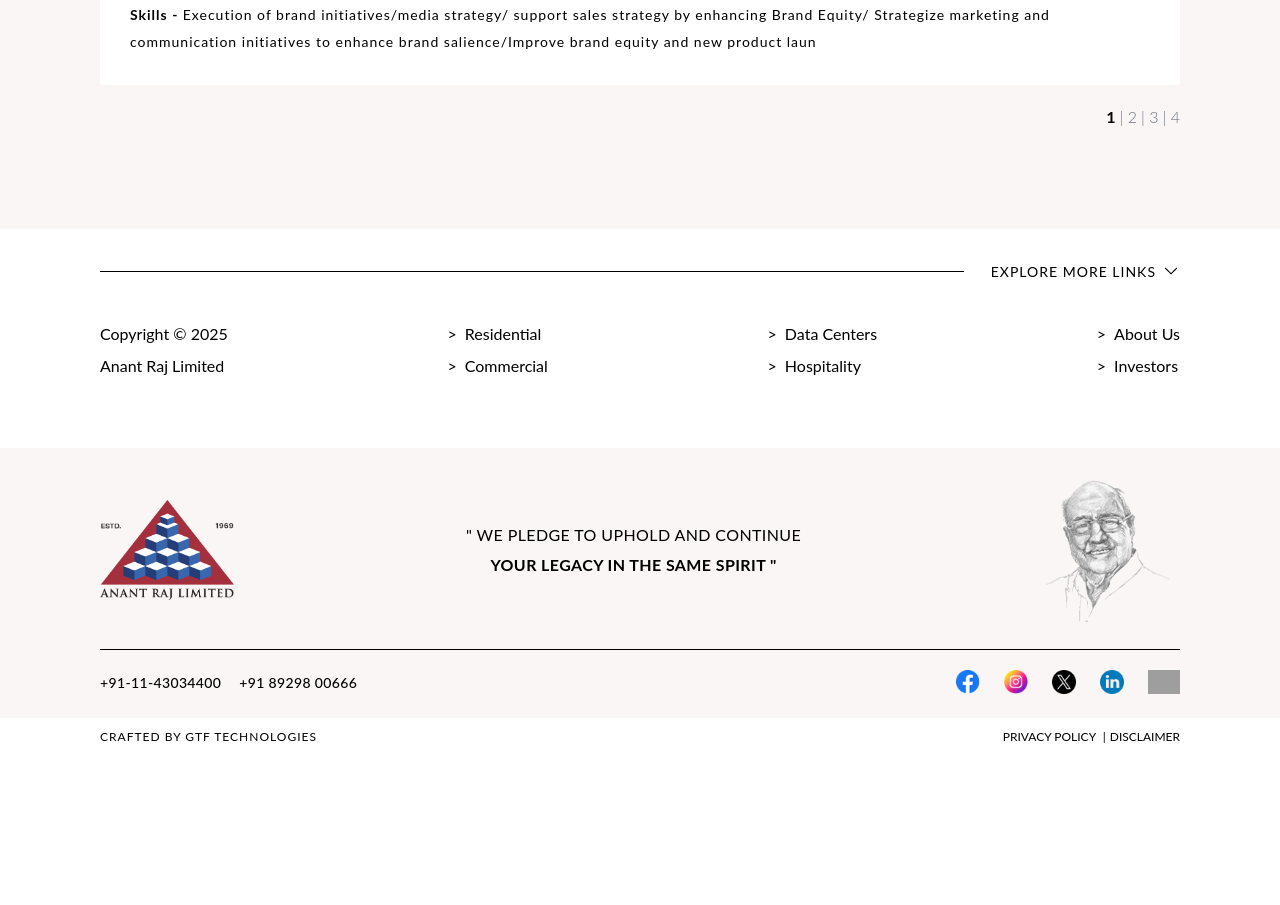
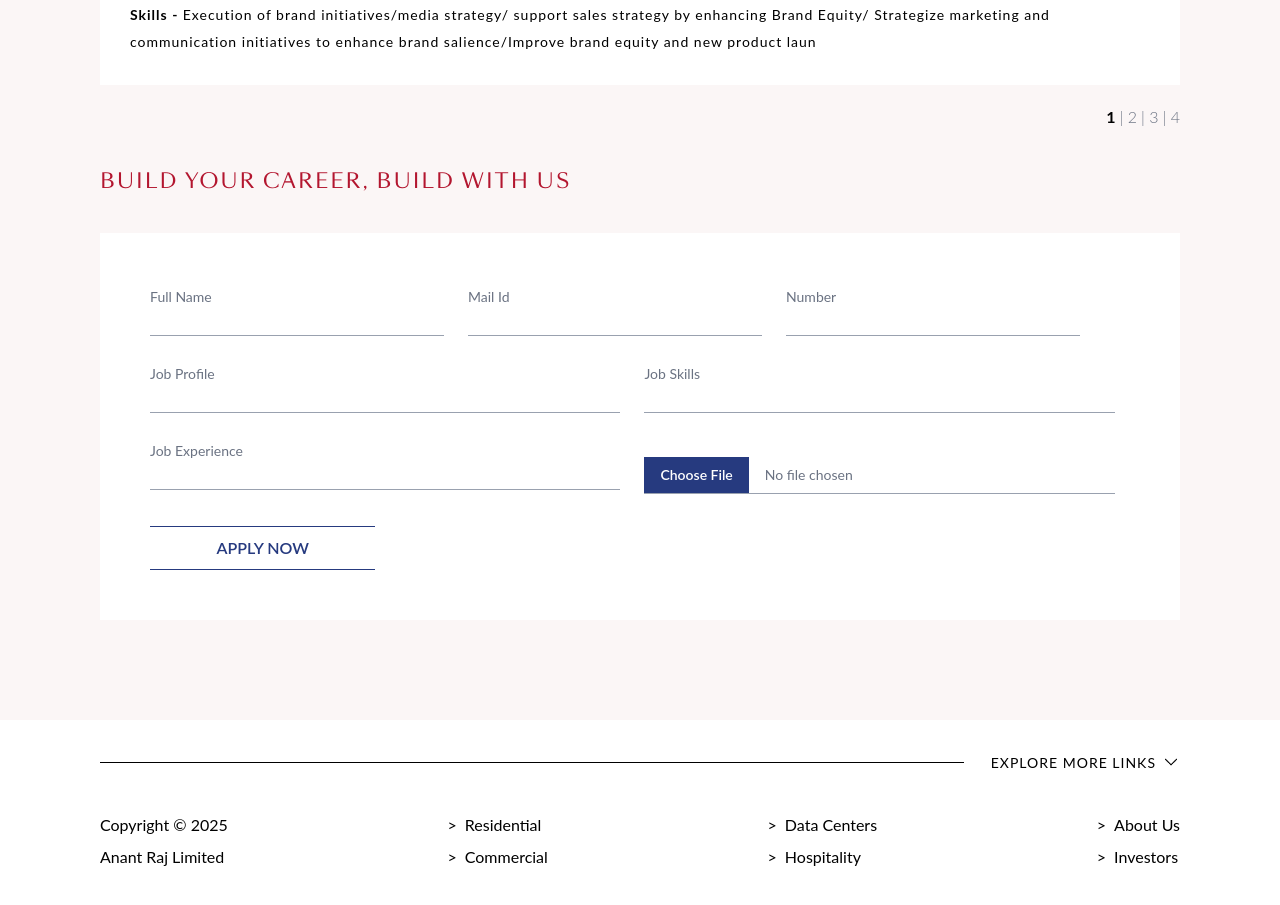
Before and after one commit to khushi-gtf53/anantraj2, a Next.js app: page /careers in a window 1280 px wide. Shown: the part 2440-3345 px from the top of the page. Before the commit the page ends 3196 px from the top, so only its background shows below. Built offline with nearby package versions, Linux system fonts and the light colour scheme; grey boxes are pictures that could not be loaded.

Commit message:
careers page done

```diff
--- a/src/components/careers/Career.jsx
+++ b/src/components/careers/Career.jsx
@@ -102,7 +102,7 @@
                     </Swiper>
                 </>
                 <JobList />
-                {/* <CareerForm /> */}
+                <CareerForm />
             </div>
         </div>
     )
--- a/src/components/careers/CareerForm.jsx
+++ b/src/components/careers/CareerForm.jsx
@@ -4,6 +4,9 @@
 import CommonHeading from '../common/CommonHeading'
 
 export default function CareerForm() {
+
+
+
   return (
     <div className="pt-8" id='join-us'>
       <CommonHeading>Build Your Career, Build With Us</CommonHeading>
@@ -79,15 +82,15 @@
           <div className="relative lg:w-[48%] w-full">
             <input
               type="text"
-              id="experience1"
+              id="skills"
               className="peer w-full border-b border-gray-400 focus:outline-none focus:border-[#263A7F] pt-6 pb-1"
               required
             />
             <label
-              htmlFor="experience1"
+              htmlFor="skills"
               className="absolute left-0 top-1 text-sm text-gray-500 transition-all duration-200 peer-placeholder-shown:top-6 peer-placeholder-shown:text-base peer-placeholder-shown:text-gray-400 peer-focus:top-1 peer-focus:text-sm peer-focus:text-[#263A7F]"
             >
-              Job Experience
+              Job Skills
             </label>
           </div>
 
@@ -95,12 +98,12 @@
           <div className="relative lg:w-[48%] w-full">
             <input
               type="text"
-              id="experience2"
+              id="experience"
               className="peer w-full border-b border-gray-400 focus:outline-none focus:border-[#263A7F] pt-6 pb-1"
               required
             />
             <label
-              htmlFor="experience2"
+              htmlFor="experience"
               className="absolute left-0 top-1 text-sm text-gray-500 transition-all duration-200 peer-placeholder-shown:top-6 peer-placeholder-shown:text-base peer-placeholder-shown:text-gray-400 peer-focus:top-1 peer-focus:text-sm peer-focus:text-[#263A7F]"
             >
               Job Experience
@@ -110,6 +113,7 @@
           {/* File Upload */}
           <div className="relative lg:w-[48%] w-full">
             <input type="file"
+              title='Upload CV'
               className="block mt-5 w-full text-sm text-gray-500 file:mr-4 file:py-2 file:px-4 file:rounded-none file:border-0 file:text-sm file:font-semibold file:bg-[#263A7F] file:text-white hover:file:bg-[#263a7f] cursor-pointer border-b border-gray-400"
             />
           </div>
```
